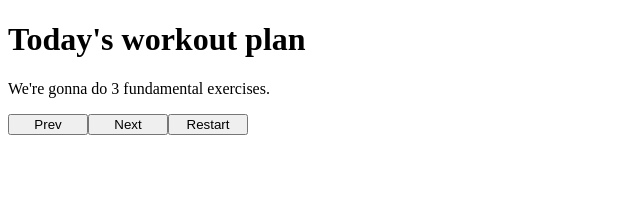
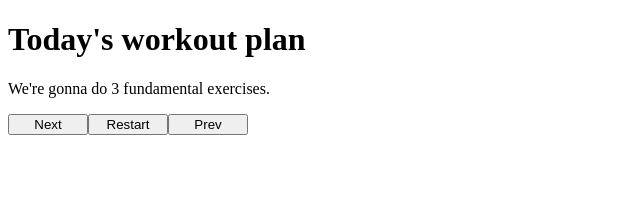
Before and after one commit to Kamalakar-Gavali/Hackathon-6---SlideShow, a React app: page / in a window 1280 px wide. Shown: the top 204 px of the page, without its empty margins (0-640 px from the left). Built offline with nearby package versions, Linux system fonts and the light colour scheme.

Commit message:
added data attriutes

```diff
--- a/src/components/Slides.js
+++ b/src/components/Slides.js
@@ -72,11 +72,12 @@ const Slides=(props)=>{
     },[slideIndex])
     return(
         <>
-     <h1>{props.slides[slideIndex].title}</h1>
-     <p>{props.slides[slideIndex].text}</p>
-     <button id="Prev" onClick={prev} ref={idPrev} style={{disabled:true}}> Prev</button>
-     <button id="Next" ref={idNext} onClick={next}>Next</button>
-     <button id="Restart" ref={idRestart} onClick={restart} style={{disabled:true}}>Restart</button>
+     <h1 data-testid="title">{props.slides[slideIndex].title}</h1>
+     <p data-testid="text">{props.slides[slideIndex].text}</p>
+     <button data-testid="button-next" ref={idNext} onClick={next}>Next</button>
+     <button data-testid="button-restart" ref={idRestart} onClick={restart} style={{disabled:true}}>Restart</button>
+     <button data-testid="button-prev" onClick={prev} ref={idPrev} style={{disabled:true}}> Prev</button>
+
      </>
     )
 }
```
